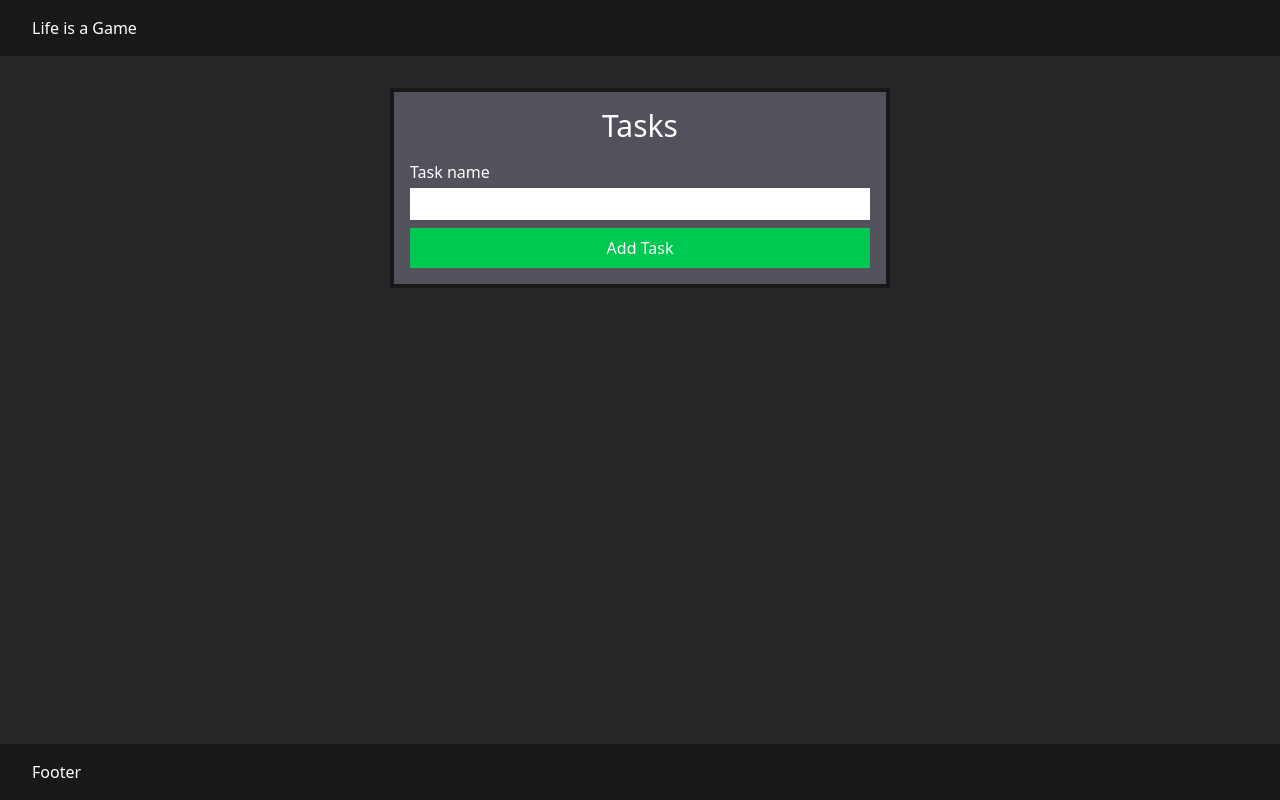
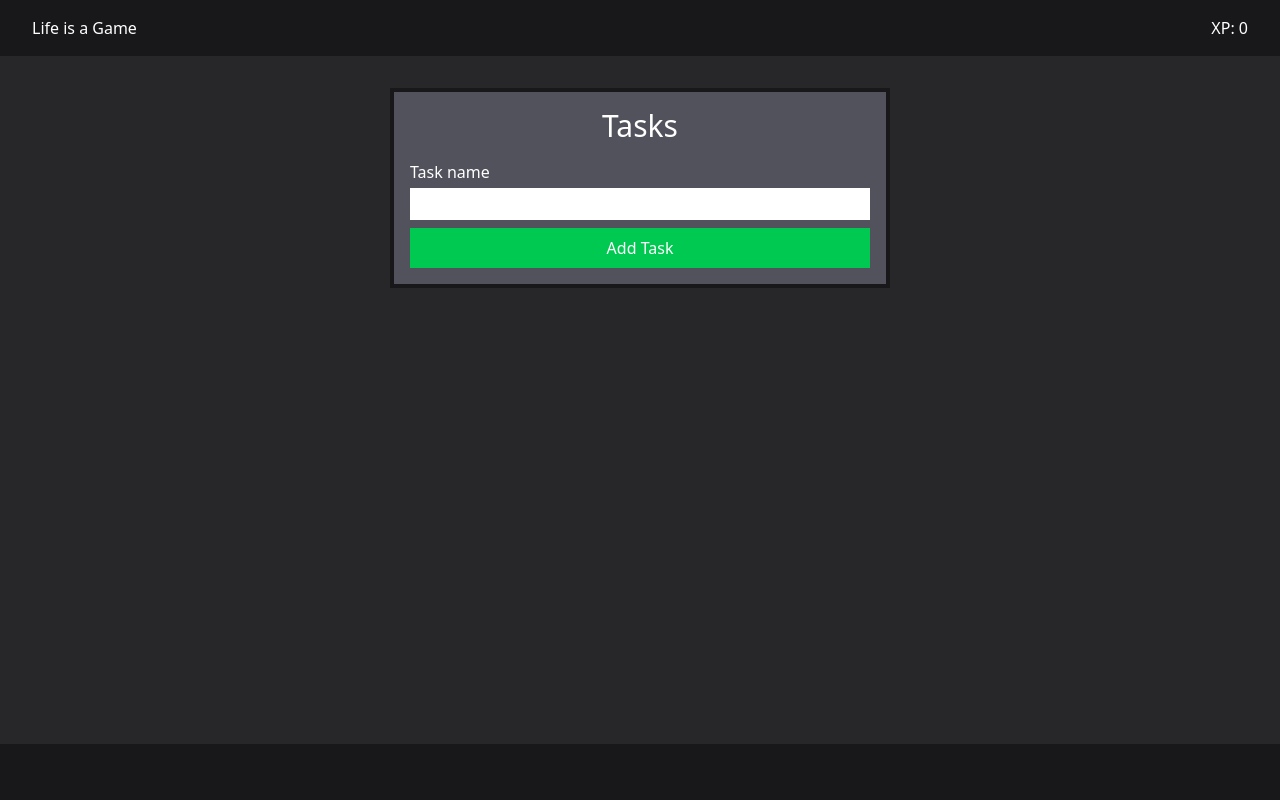
Before and after one commit to kapaha/life-is-a-game, a Vue app: page / in a window 1280 px wide. Built offline with nearby package versions, Linux system fonts and the light colour scheme; the HTML template or start-up script is replaced by a standard one.

Commit message:
Add task XP

```diff
--- a/src/App.vue
+++ b/src/App.vue
@@ -4,11 +4,7 @@ import GameComp from './components/GameComp.vue';
 
 <template>
     <div class="flex min-h-dvh flex-col">
-        <header class="bg-zinc-900 px-8 py-4">Life is a Game</header>
-        <main class="flex-1 px-4">
-            <GameComp />
-        </main>
-        <footer class="bg-zinc-900 px-8 py-4">Footer</footer>
+        <GameComp />
     </div>
 </template>
 
--- a/src/components/GameComp.vue
+++ b/src/components/GameComp.vue
@@ -3,6 +3,7 @@ import { ref } from 'vue';
 
 const tasks = ref([]);
 const taskName = ref('');
+const currentXp = ref(0);
 
 function handleTaskSubmit() {
     const newTask = {
@@ -18,7 +19,8 @@ function handleTaskSubmit() {
 
 function handleTaskComplete(id) {
     tasks.value = tasks.value.map((task) => {
-        if (task.id === id) {
+        if (task.id === id && !task.isComplete) {
+            currentXp.value += 10;
             return { ...task, isComplete: true };
         }
 
@@ -28,16 +30,23 @@ function handleTaskComplete(id) {
 </script>
 
 <template>
+    <header class="flex items-center justify-between bg-zinc-900 px-8 py-4">
+        <h1>Life is a Game</h1>
+        <p>XP: {{ currentXp }}</p>
+    </header>
+    <main class="flex-1 px-4">
         <div
             class="container mx-auto my-8 max-w-125 space-y-4 border-4 border-zinc-900 bg-zinc-600 p-4"
         >
-        <h1 class="text-center text-3xl">Tasks</h1>
+            <h2 class="text-center text-3xl">Tasks</h2>
             <div class="space-y-4" v-if="tasks.length">
                 <div
                     v-for="task in tasks"
                     v-bind:key="task.id"
                     class="flex items-center justify-between bg-zinc-500 p-2 transition-opacity"
-                :class="{ 'opacity-50': task.isComplete }"
+                    :class="{
+                        'pointer-events-none opacity-50': task.isComplete
+                    }"
                 >
                     <p class="capitalize">{{ task.name }}</p>
 
@@ -49,7 +58,10 @@ function handleTaskComplete(id) {
                     </button>
                 </div>
             </div>
-        <form @submit.prevent="handleTaskSubmit" class="flex flex-col gap-2">
+            <form
+                @submit.prevent="handleTaskSubmit"
+                class="flex flex-col gap-2"
+            >
                 <div class="flex flex-col gap-1">
                     <label for="name">Task name</label>
                     <input
@@ -66,4 +78,6 @@ function handleTaskComplete(id) {
                 </div>
             </form>
         </div>
+    </main>
+    <footer class="bg-zinc-900 px-8 py-4 text-transparent">Footer</footer>
 </template>
```
Lines whose indentation alone changed are shown as unchanged.
